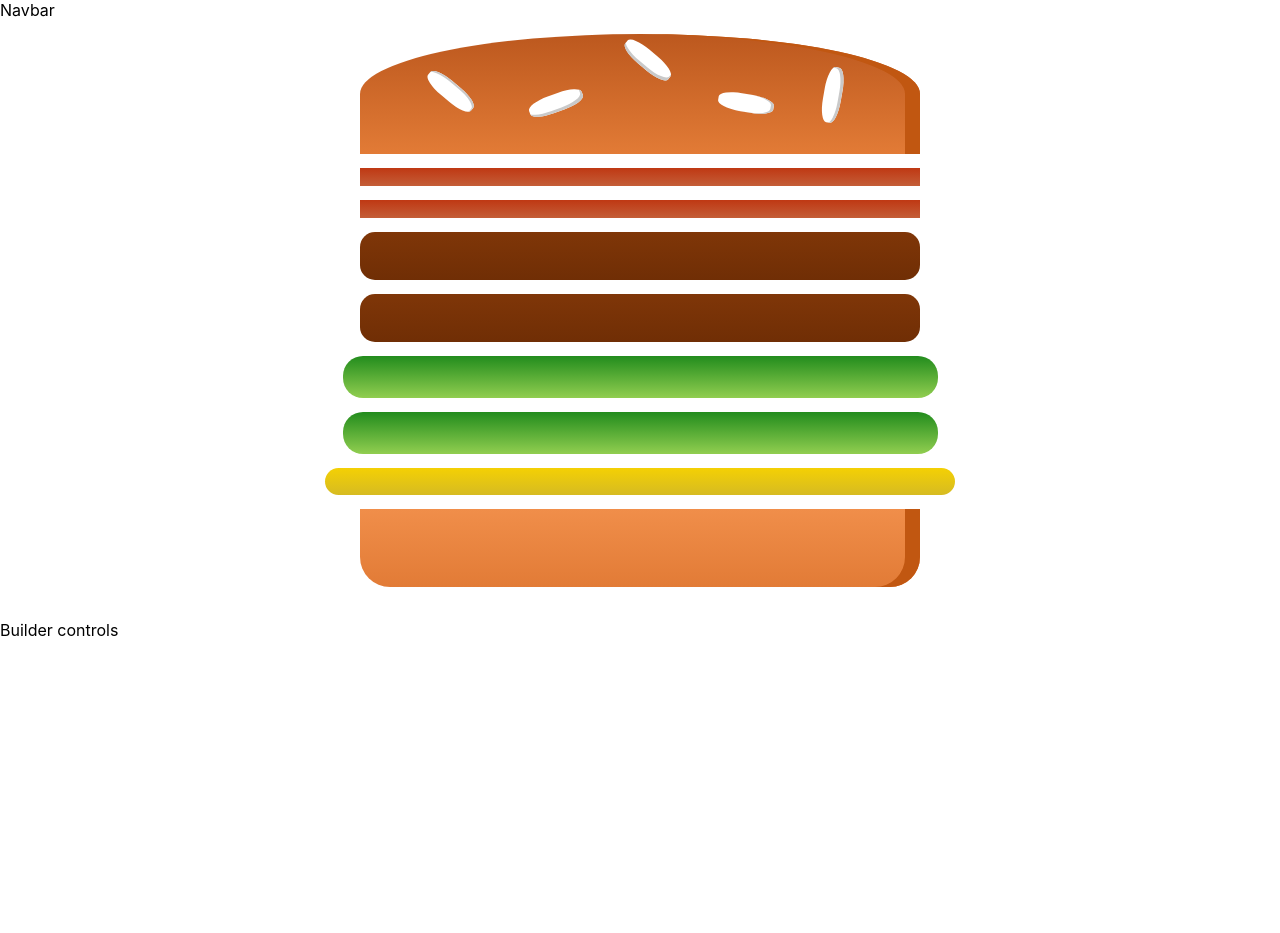
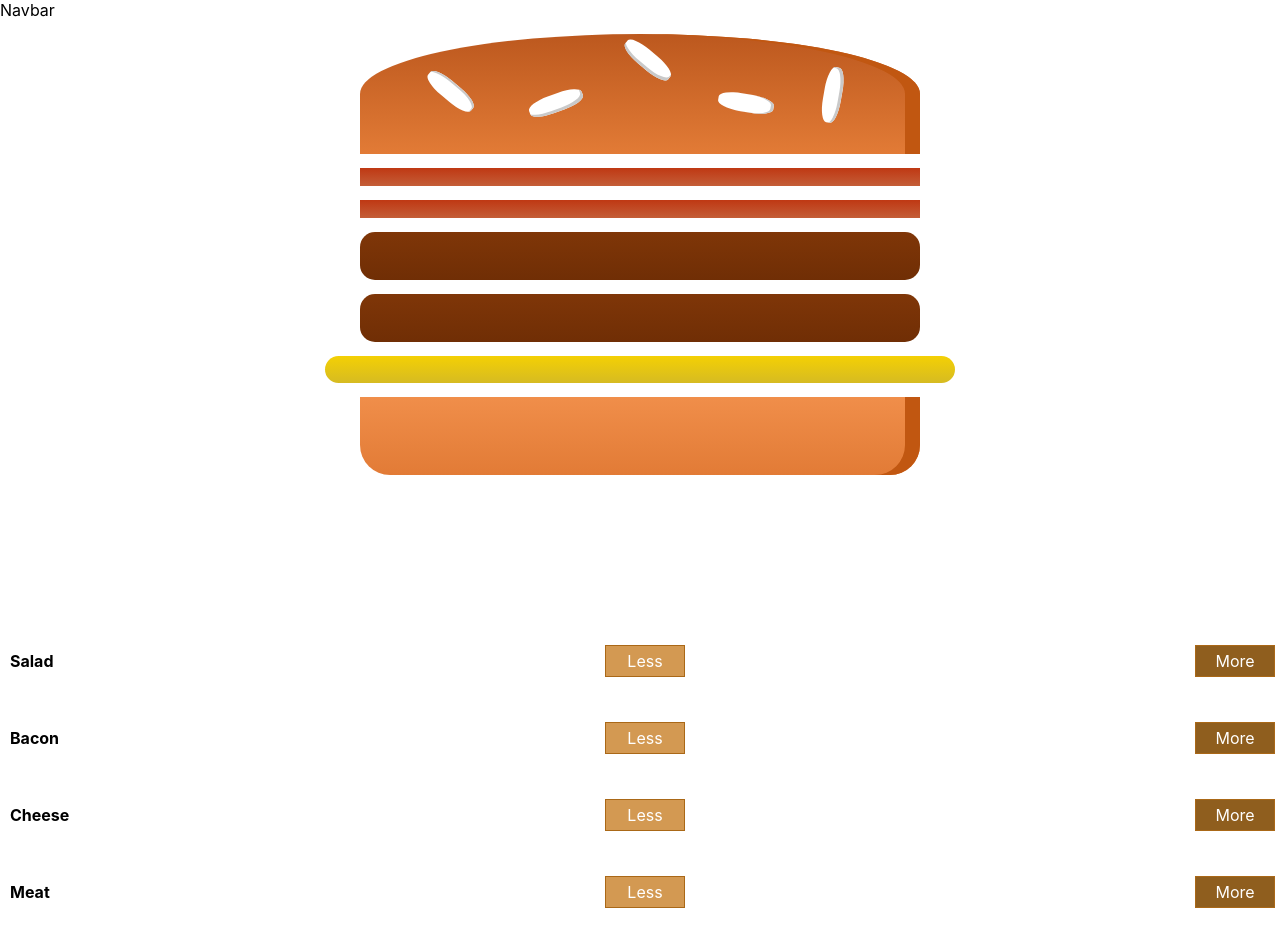
Before and after one commit to christian-bravo7/burger-builder, a React (Create React App) app: page / in a window 1280 px wide. Before the commit the page ends 800 px from the top, so only its background shows below. Built offline with nearby package versions, Linux system fonts and the light colour scheme.

Commit message:
Adding builder controls to add and remove ingredients

```diff
--- /dev/null
+++ b/src/components/BuildControls/BuildControl/BuildControl.js
@@ -0,0 +1,25 @@
+import propTypes from 'prop-types';
+
+import classes from '@/components/BuildControls/BuildControl/BuildControl.module.css';
+
+const BuildControl = ({ label, onAdd, onRemove }) => {
+  return (
+    <div className={classes.BuildControl}>
+      <p className={classes.Label}>{label}</p>
+      <button className={classes.Less} onClick={onRemove}>
+        Less
+      </button>
+      <button className={classes.More} onClick={onAdd}>
+        More
+      </button>
+    </div>
+  );
+};
+
+BuildControl.propTypes = {
+  label: propTypes.string.isRequired,
+  onAdd: propTypes.func.isRequired,
+  onRemove: propTypes.func.isRequired,
+};
+
+export default BuildControl;
--- /dev/null
+++ b/src/components/BuildControls/BuildControl/BuildControl.module.css
@@ -0,0 +1,56 @@
+.BuildControl {
+    display: flex;
+    justify-content: space-between;
+    align-items: center;
+    margin: 5px 0;
+}
+
+.BuildControl button {
+    display: block;
+    font: inherit;
+    padding: 5px;
+    margin: 0 5px;
+    width: 80px;
+    border: 1px solid #AA6817;
+    cursor: pointer;
+    outline: none;
+}
+
+.BuildControl button:disabled {
+    background-color: #AC9980;
+    border: 1px solid #7E7365;
+    color: #ccc;
+    cursor: default;
+}
+
+.BuildControl button:hover:disabled {
+    background-color: #AC9980;
+    color: #ccc;
+    cursor: not-allowed;
+}
+
+.Label {
+    padding: 10px;
+    font-weight: bold;
+    width: 80px;
+}
+
+.BuildControl .Less {
+    background-color: #D39952;
+    color: white;
+}
+
+.BuildControl .More {
+    background-color: #8F5E1E;
+    color: white;
+}
+
+.BuildControl .Less:hover, .BuildControl .Less:active {
+    background-color: #DAA972;
+    color: white;
+}
+
+.BuildControl .More:hover,.BuildControl .More:active {
+    background-color: #99703F;
+    color: white;
+}
--- /dev/null
+++ b/src/components/BuildControls/BuildControls.js
@@ -0,0 +1,35 @@
+import BuildControl from '@/components/BuildControls/BuildControl/BuildControl';
+import proptypes from 'prop-types';
+
+const controls = [
+  { label: 'Salad', ingredient: 'salad' },
+  { label: 'Bacon', ingredient: 'bacon' },
+  { label: 'Cheese', ingredient: 'cheese' },
+  { label: 'Meat', ingredient: 'meat' },
+];
+
+const BuildControls = ({ onAddIngredient, onRemoveIngredient }) => {
+  return (
+    <div>
+      {controls.map(({ label, ingredient }, index) => (
+        <BuildControl
+          key={index}
+          label={label}
+          onAdd={() => {
+            onAddIngredient(ingredient);
+          }}
+          onRemove={() => {
+            onRemoveIngredient(ingredient);
+          }}
+        />
+      ))}
+    </div>
+  );
+};
+
+BuildControls.propTypes = {
+  onAddIngredient: proptypes.func.isRequired,
+  onRemoveIngredient: proptypes.func.isRequired,
+};
+
+export default BuildControls;
--- a/src/components/Burger/Burger.js
+++ b/src/components/Burger/Burger.js
@@ -6,15 +6,26 @@ import classes from '@/components/Burger/Burger.module.css';
 
 class Burger extends Component {
   render () {
-    const burgerIngredients = Object.entries(this.props.ingredients).map(
-      ([ingredient, quantity]) => {
-        const elements = [...Array(quantity)].map((_, index) => (
-          <BurgerIngredient key={index} ingredient={ingredient} />
+    const burgerIngredients = Object.keys(this.props.ingredients)
+      .map(ingredient => {
+        const quantity = this.props.ingredients[ingredient];
+
+        const ingredients = [...Array(quantity)].map((_, index) => (
+          <BurgerIngredient
+            key={`${ingredient}-${index}`}
+            ingredient={ingredient}
+          />
         ));
 
-        return elements;
-      }
-    );
+        return ingredients;
+      })
+      .reduce(
+        (previousValue, currentValue) => [
+          ...previousValue,
+          ...currentValue,
+        ],
+        []
+      );
 
     return (
       <div className={classes.Burger}>
--- a/src/components/containers/BurgerBuilder.js
+++ b/src/components/containers/BurgerBuilder.js
@@ -1,22 +1,52 @@
 import React, { Component } from 'react';
 import proptypes from 'prop-types';
 import Burger from '@/components/Burger/Burger';
+import BuildControls from '@/components/BuildControls/BuildControls';
 
 class BurgerBuilder extends Component {
   state = {
     ingredients: {
       bacon: 2,
       meat: 2,
-      salad: 2,
+      salad: 0,
       cheese: 1,
     },
+  };
+
+  handleIngredientState = (ingredient, callback) => {
+    this.setState(({ ingredientsState }) => {
+      const ingredientQuantity = ingredientsState[ingredient];
+      const newIngredientsState = {
+        ...ingredientsState,
+        [ingredient]: callback(ingredientQuantity),
+      };
+
+      return { ingredients: newIngredientsState };
+    });
+  };
+
+  handleAddIngredient = ingredient => {
+    this.handleIngredientState(ingredient, quantity => quantity + 1);
+  };
+
+  handleRemoveIngredient = ingredient => {
+    this.handleIngredientState(ingredient, quantity => {
+      if (quantity > 0) {
+        return quantity - 1;
+      }
+
+      return quantity;
+    });
   };
 
   render () {
     return (
       <div>
         <Burger ingredients={this.state.ingredients} />
-        <div>Builder controls</div>
+        <BuildControls
+          onAddIngredient={this.handleAddIngredient}
+          onRemoveIngredient={this.handleRemoveIngredient}
+        />
       </div>
     );
   }
```
Also changed, not shown: 1 other file (tests, documents, lock files or other folders).
